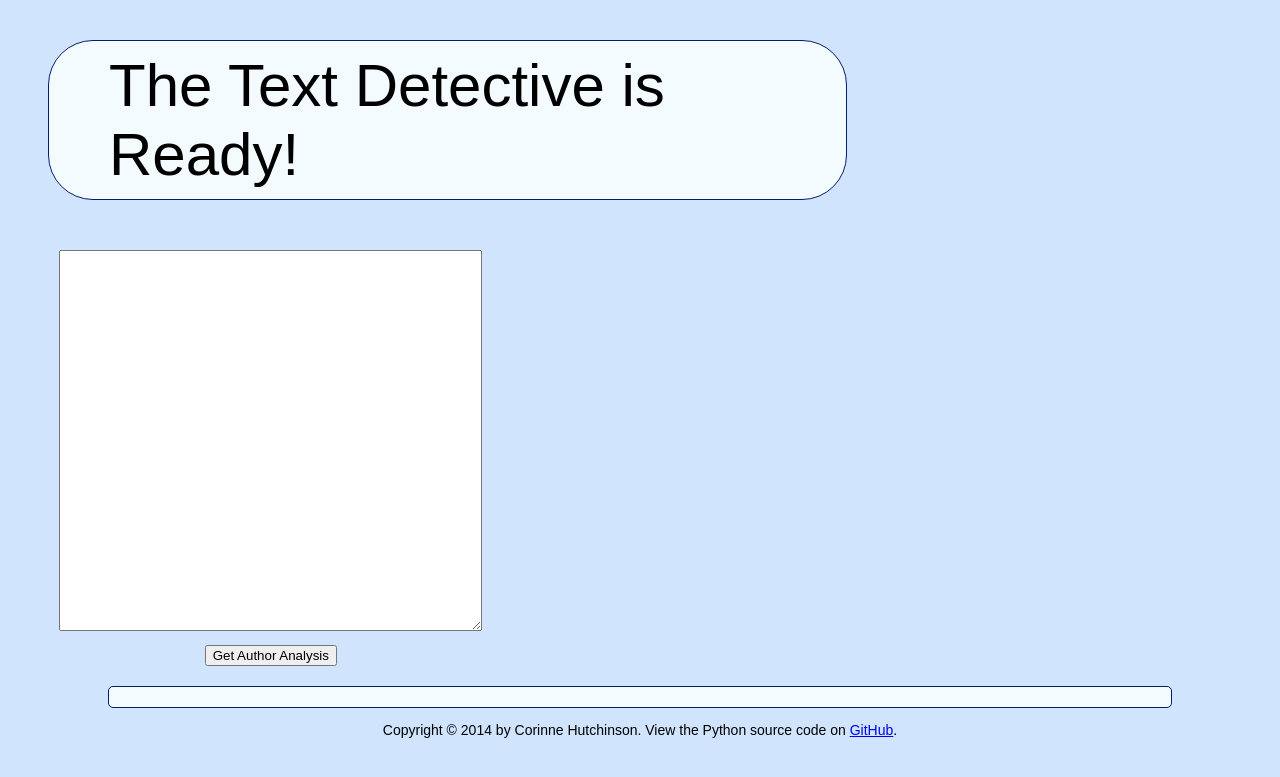
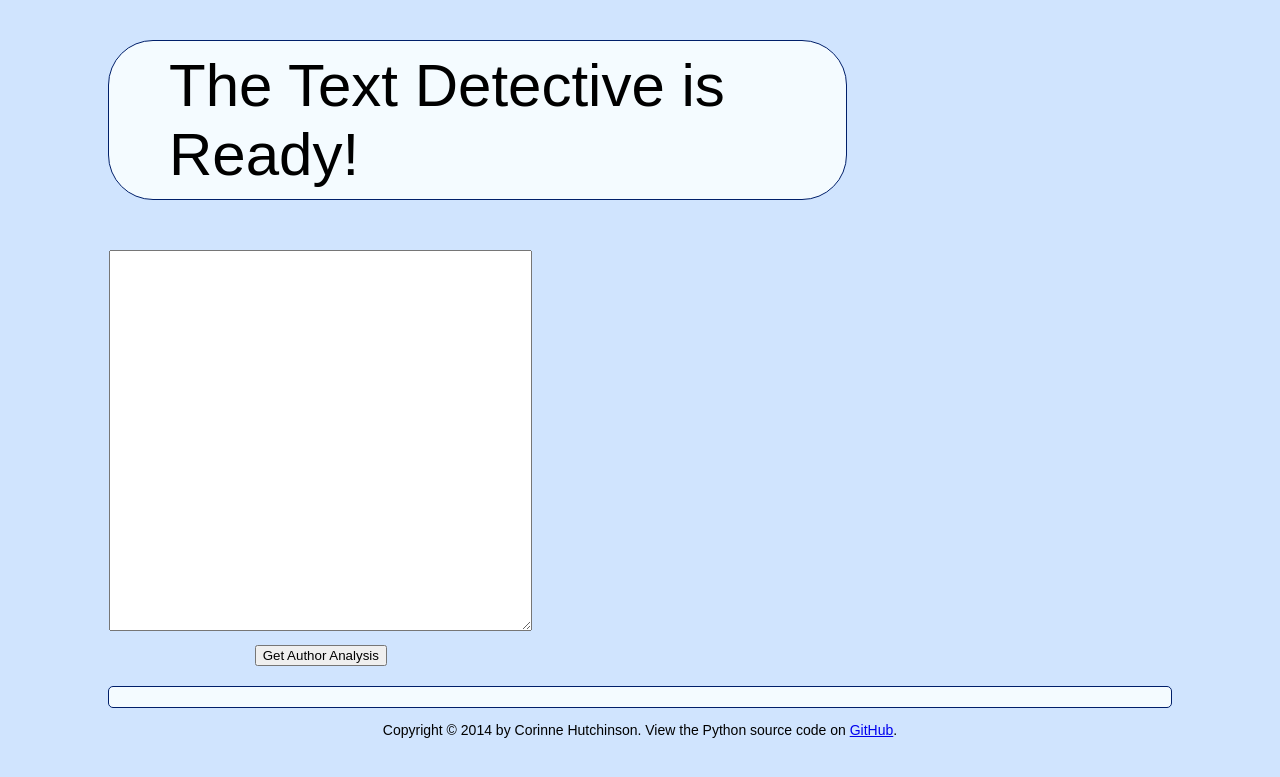
Before and after one commit to corinnelhh/text_detective, a Flask app: page / in a window 1280 px wide. Shown: the top 777 px of the page. Run offline with Flask 2, Linux system fonts and the light colour scheme; parts of the project's set-up code (start-up, migrations or seed data) failed here and were passed over.

Commit message:
tweaked margins on containers

```diff
--- a/static/style.css
+++ b/static/style.css
@@ -13,7 +13,7 @@ h1 {
     font-size: 60px;
     font-variant: oblique;
     font-weight: lighter;
-    margin-left: 40px;
+    margin-left: 100px;
     margin-right: 425px;
 }
 
@@ -25,6 +25,7 @@ body {
 
 .info{
     width: 40%;
+    margin-left: 50px;
     padding: 10px;
 }
 
@@ -37,7 +38,6 @@ body {
     vertical-align: top;
     float: right;
     padding: 30px;
-    margin-left: 50px;
     margin-right: 50px;
 }
 
```
